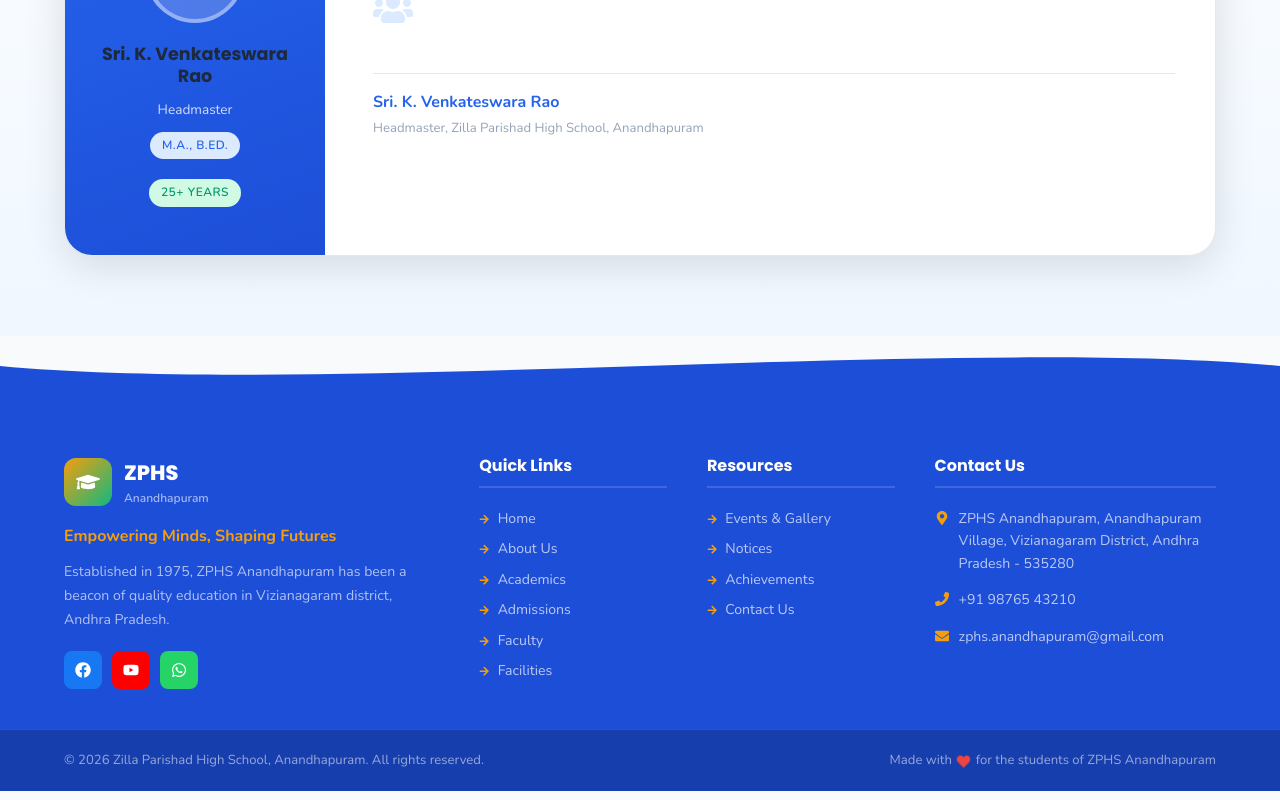
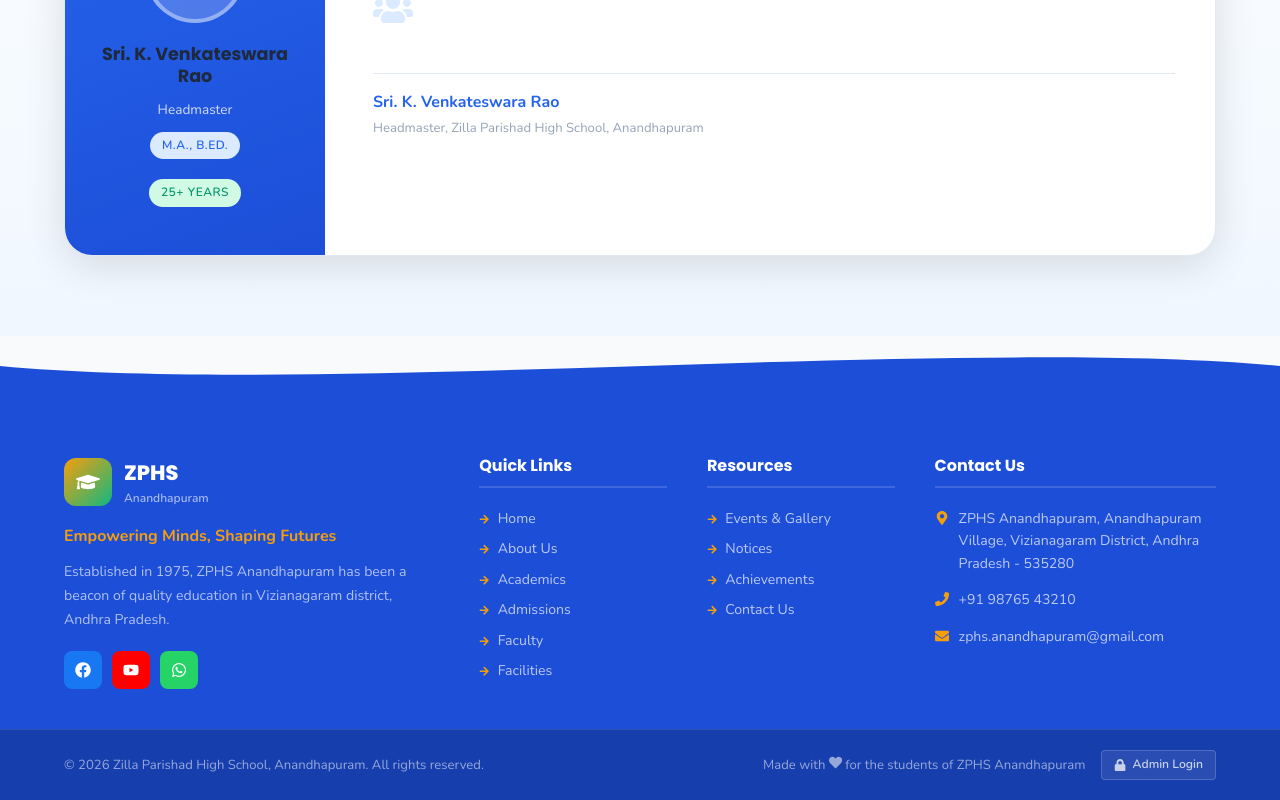
Before and after one commit to nikhil1710s/school-website, a React (Vite) app: page /school-website/about in a window 1280 px wide. Shown: the part 3840-4640 px from the top of the page. Built offline with nearby package versions, Linux system fonts and the light colour scheme; no server answers; the database is empty.

Commit message:
admin footer update

```diff
--- a/src/admin/admin.css
+++ b/src/admin/admin.css
@@ -516,26 +516,7 @@
   color: var(--admin-text-muted);
 }
 
-.dashboard-info-banner {
-  background: linear-gradient(135deg, #1e293b, #0f172a);
-  color: #fff;
-  border-radius: var(--admin-radius);
-  padding: 20px 24px;
-  display: flex;
-  align-items: center;
-  gap: 16px;
-  margin-top: 12px;
-}
 
-.info-banner-icon {
-  font-size: 2rem;
-}
-
-.dashboard-info-banner p {
-  font-size: 0.85rem;
-  color: #94a3b8;
-  margin-top: 2px;
-}
 
 /* ─ Data Table ─ */
 .dt-wrapper {
--- a/src/admin/pages/Dashboard.jsx
+++ b/src/admin/pages/Dashboard.jsx
@@ -110,14 +110,7 @@ export default function Dashboard() {
         </div>
       </div>
 
-      {/* Info banner */}
-      <div className="dashboard-info-banner">
-        <div className="info-banner-icon">🔥</div>
-        <div>
-          <strong>Firebase Integration Ready</strong>
-          <p>All service files are prepared with Firebase-compatible function signatures. Connect your Firebase project to go live.</p>
-        </div>
-      </div>
+
     </div>
   );
 }
--- a/src/components/layout/Footer.css
+++ b/src/components/layout/Footer.css
@@ -61,7 +61,35 @@
   font-size: 0.82rem; color: rgba(255,255,255,0.55);
   flex-wrap: wrap; gap: 8px;
 }
-.heart { color: #ef4444; vertical-align: middle; margin: 0 2px; animation: pulse 1.5s infinite; }
+.footer-bottom-right {
+  display: flex;
+  align-items: center;
+  gap: 16px;
+  flex-wrap: wrap;
+}
+.footer-bottom-right p { margin: 0; }
+
+.admin-login-btn {
+  display: inline-flex;
+  align-items: center;
+  gap: 6px;
+  padding: 4px 12px;
+  font-size: 0.76rem;
+  font-weight: 600;
+  color: rgba(255, 255, 255, 0.75);
+  background: rgba(255, 255, 255, 0.08);
+  border: 1px solid rgba(255, 255, 255, 0.18);
+  border-radius: 4px;
+  transition: all 0.2s ease;
+  text-decoration: none;
+}
+.admin-login-btn:hover {
+  color: #fff;
+  background: var(--primary);
+  border-color: var(--primary);
+  transform: translateY(-1px);
+  box-shadow: 0 4px 12px rgba(37, 99, 235, 0.3);
+}
 
 @media (max-width: 1024px) { .footer-grid { grid-template-columns: 1fr 1fr; } }
 @media (max-width: 600px)  { .footer-grid { grid-template-columns: 1fr; } }
--- a/src/components/layout/Footer.jsx
+++ b/src/components/layout/Footer.jsx
@@ -3,7 +3,7 @@ import { Link } from 'react-router-dom';
 import {
   FaGraduationCap, FaPhone, FaEnvelope, FaMapMarkerAlt,
   FaFacebook, FaYoutube, FaWhatsapp, FaHeart,
-  FaArrowRight
+  FaArrowRight, FaLock
 } from 'react-icons/fa';
 import * as schoolService from '../../services/schoolService';
 import * as contactService from '../../services/contactService';
@@ -129,7 +129,12 @@ export default function Footer() {
       <div className="footer-bottom">
         <div className="container footer-bottom-inner">
           <p>© {new Date().getFullYear()} {schoolData.fullName}. All rights reserved.</p>
-          <p>Made with <FaHeart className="heart" /> for the students of ZPHS Anandhapuram</p>
+          <div className="footer-bottom-right">
+            <p>Made with <FaHeart className="heart" /> for the students of ZPHS Anandhapuram</p>
+            <Link to="/admin/login" className="admin-login-btn" title="Admin Portal Login">
+              <FaLock /> Admin Login
+            </Link>
+          </div>
         </div>
       </div>
     </footer>
```
